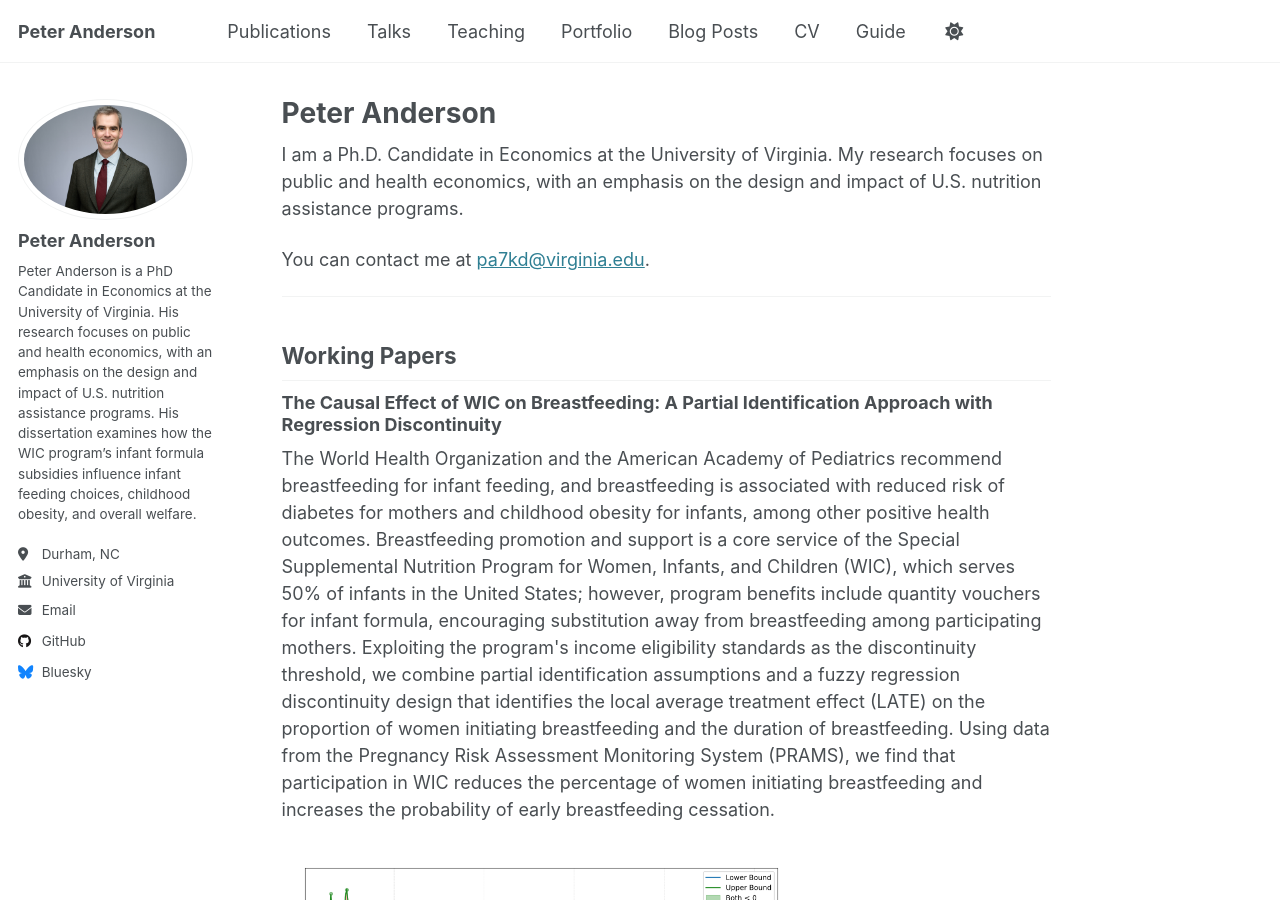
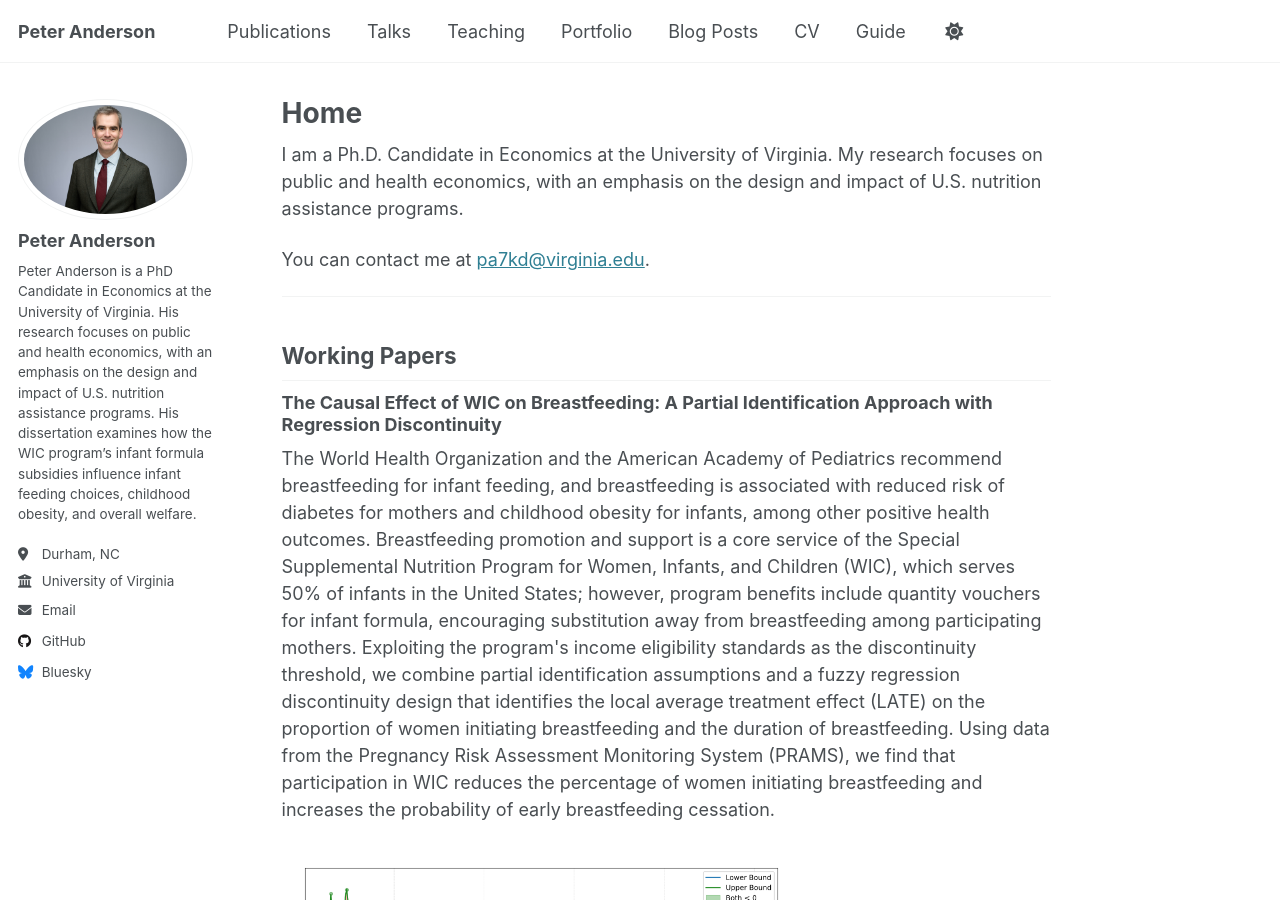
Before and after one commit to PeterMichaelAnderson/PeterMichaelAnderson.github.io, a Jekyll site: the page built from index.md, in a window 1280 px wide and 900 px high. Built offline with Jekyll 4.4.1, drawn with Linux system fonts in a browser that asks for light colours.

Commit message:
Update index.md

```diff
--- a/index.md
+++ b/index.md
@@ -1,6 +1,6 @@
 ---
 layout: single
-title: "Peter Anderson"
+title: "Home"
 permalink: /
 author_profile: true
 ---
```
